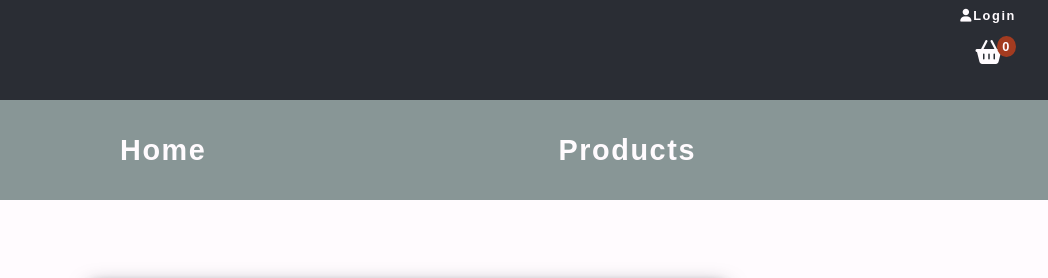
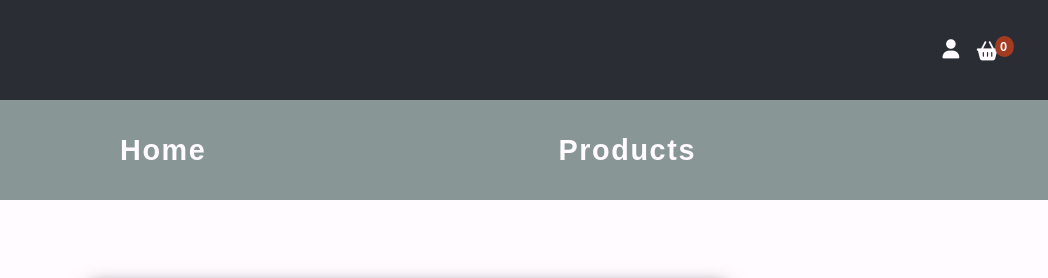
Before and after one commit to car-dan/semester-project-2, a plain HTML site: page add.html in a window 1280 px wide. Shown: the top 278 px of the page, 232-1280 px from the left. Drawn offline with Linux system fonts and the light colour scheme; a web font is replaced by a local one.

Commit message:
update menu

```diff
--- a/js/common/createMenu.js
+++ b/js/common/createMenu.js
@@ -13,18 +13,17 @@ export default function createMenu() {
 
 	let authLink = `<a href= "login.html"  class = "${
 		pathname === "/login.html" ? "active" : ""
-	}"><i class="fa-solid fa-user"></i>Login</a>`;
+	}"><i class="fa-solid fa-user"></i></a>`;
 
 	if (username) {
 		authLink = "";
-		logOut = `<button id= "logout"><i class="fa-solid fa-arrow-right-from-bracket"></i><span>Logout</span></button>`;
+		logOut = `<button id= "logout"><i class="fa-solid fa-arrow-right-from-bracket"></i></button>`;
 		user = `Hi ${username}`;
 	}
 
 	mainContainer.innerHTML = `
 								<div class="user">
 									${authLink}
-									<p class="userName">${user}</p>
 								</div>
 								<div class="logOut"> ${logOut}</div>
 								<div class="nav-cart">
--- a/sass/partials/_menu.scss
+++ b/sass/partials/_menu.scss
@@ -30,34 +30,38 @@ nav {
 	}
 
 	.main-links {
-		text-align: end;
 		width: 40%;
 		height: 100%;
 		padding-right: 1rem;
 		color: #f4fff8;
+		display: flex;
+		justify-content: flex-end;
+		align-items: center;
+		margin-right: 1rem;
 
 		a {
 			color: $color-white;
 			text-decoration: none;
 		}
 
-		.user,
-		.logOut {
-			font-size: 0.8rem;
-			padding-bottom: 0.5rem;
+		i {
+			font-size: 1.2rem;
+			margin-left: 1rem;
 		}
 
 		.nav-cart {
 			font-size: 1.5rem;
+			position: relative;
 
 			span {
+				position: absolute;
 				font-size: 0.8rem;
 				padding: 3px 5px;
 				background-color: $color-accent;
 				border-radius: 50%;
 				color: $color-white;
 				vertical-align: top;
-				margin-left: -15px;
+				margin-left: -5px;
 			}
 		}
 
```
Also changed, not shown: css/style.css, 1 other file.
